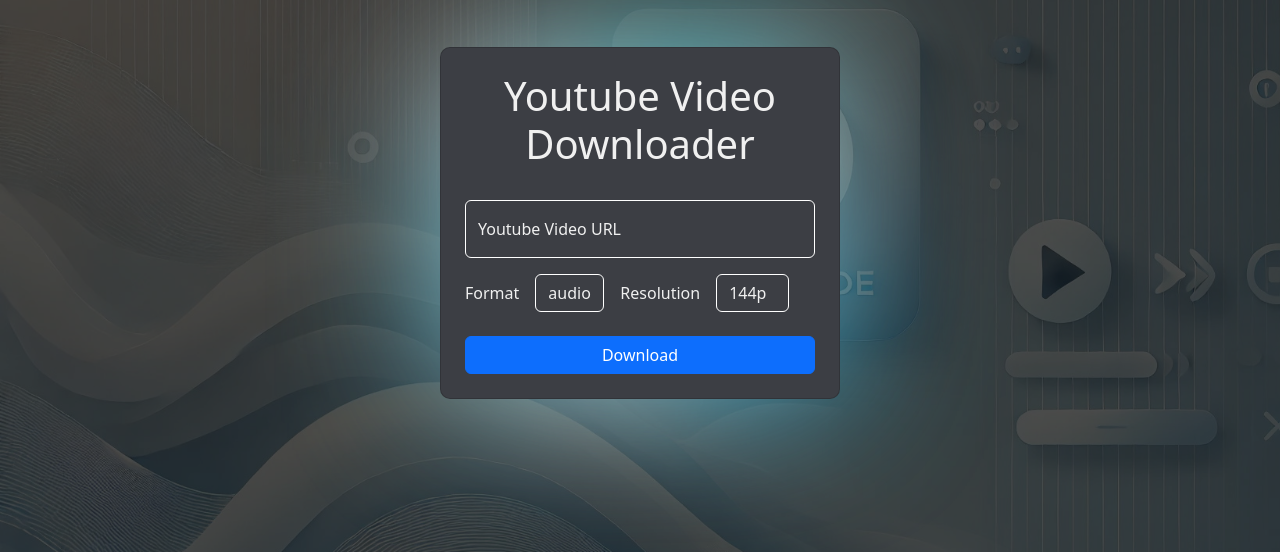
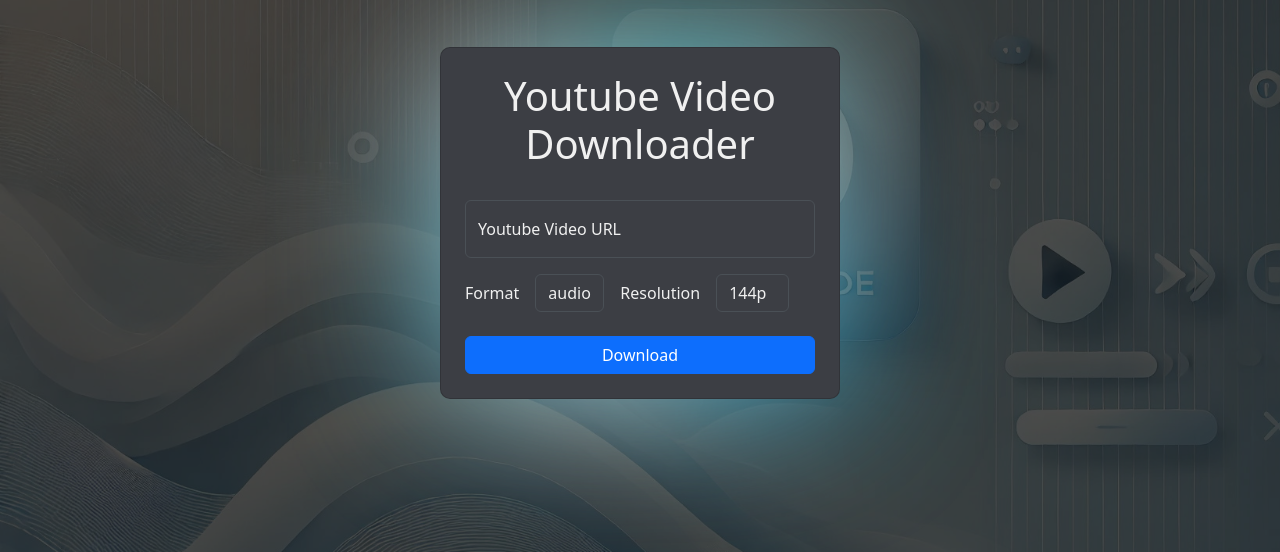
Before and after one commit to A-Young-Coder/Youtube-video-downloader, a Flask app: page /home in a window 1280 px wide. Shown: the part 177-729 px from the top of the page. Run offline with Flask 3, Linux system fonts and the light colour scheme.

Commit message:
small touches

```diff
--- a/constants/constants.py
+++ b/constants/constants.py
@@ -8,7 +8,7 @@
 
 LOCALHOST = "127.0.0.1"
 VPNHOST = "100.96.1.4"
-WIFIHOST = "192.168.1.7"
+WIFIHOST = "192.168.1.2"
 
 PORT = 5000
 
--- a/templates/home.html
+++ b/templates/home.html
@@ -109,15 +109,20 @@
         /* text color should be light */
         color: #f0f0f0;
     }
+
+    .border-color {
+        border-color: #4A5056; /* Replace with your desired color */
+    }
 </style>
 
+<!--74 80 86-->
 <div class="container vh-100 d-flex justify-content-center align-items-center">
     <div class="card p-4 translucent-form" style="width: 100%; max-width: 400px;">
         <h1 class="card-title text-center light-text" style="border: none;">Youtube Video Downloader</h1>
         <br>
         <form action="{{ url_for('download_web') }}" method="post" class="form-group">
             <div class="form-group form-floating mb-3">
-                <input type="text" name="url" id="url" class="translucent-select form-control light-text"
+                <input type="text" name="url" id="url" class="translucent-select form-control border-color light-text"
                     placeholder="Enter Youtube Video URL" required />
                 <label class="light-text" for="url">Youtube Video URL</label>
             </div>
@@ -126,7 +131,7 @@
                     <label class="light-text col-form-label" for="format">Format</label>
                 </div>
                 <div class="col-auto">
-                    <select name="format" id="format" class="translucent-select form-control light-text"
+                    <select name="format" id="format" class="border-color translucent-select form-control light-text"
                         required>
                         <option value="audio">audio</option>
                         <option value="video">video</option>
@@ -136,7 +141,7 @@
                     <label class="light-text col-form-label" for="resolution">Resolution</label>
                 </div>
                 <div class="col-auto">
-                    <select name="res" id="resolution" class="translucent-select form-control light-text" required>
+                    <select name="res" id="resolution" class="border-color translucent-select form-control light-text" required>
                         <option value="144p">144p</option>
                         <option value="240p">240p</option>
                         <option value="360p">360p</option>
```
